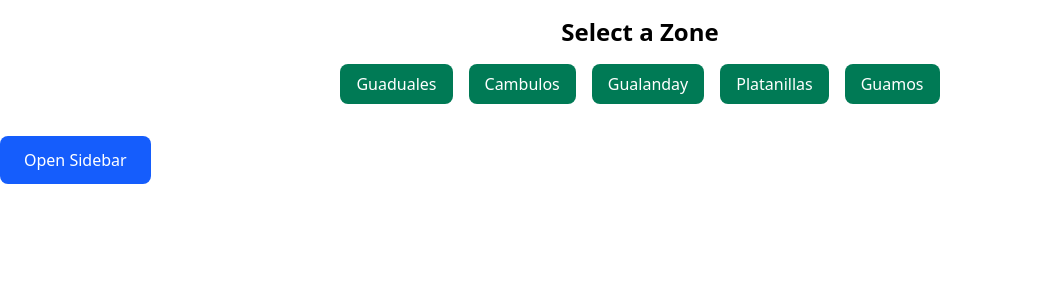
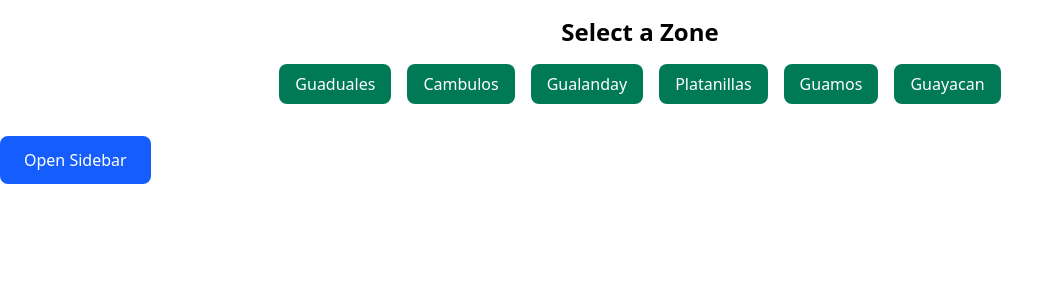
Before and after one commit to Josedzzz/sgsu-home, a React (Vite) app: page / in a window 1280 px wide. Shown: the top 300 px of the page, without its empty margins (0-1064 px from the left). Built offline with nearby package versions, Linux system fonts and the light colour scheme.

Commit message:
feat: add a zone

```diff
--- a/src/data/universityData.ts
+++ b/src/data/universityData.ts
@@ -301,4 +301,19 @@ export const universityData: Zone[] = [
       },
     ],
   },
+  {
+    id: "guayacan",
+    name: "Guayacan",
+    buildings: [
+      {
+        id: "a1",
+        name: "Bloque Administrativo",
+        type: "Edificio",
+        description:
+          "El Bloque Administrativo es el centro neurálgico de las operaciones administrativas de la Universidad del Quindío. Aquí se encuentran las oficinas de rectoría, secretaría, finanzas y otras dependencias clave para el funcionamiento de la institución.",
+        coordinates: { x: 95, y: 115, z: 0 },
+        pointsOfInterest: [],
+      },
+    ],
+  },
 ];
```
